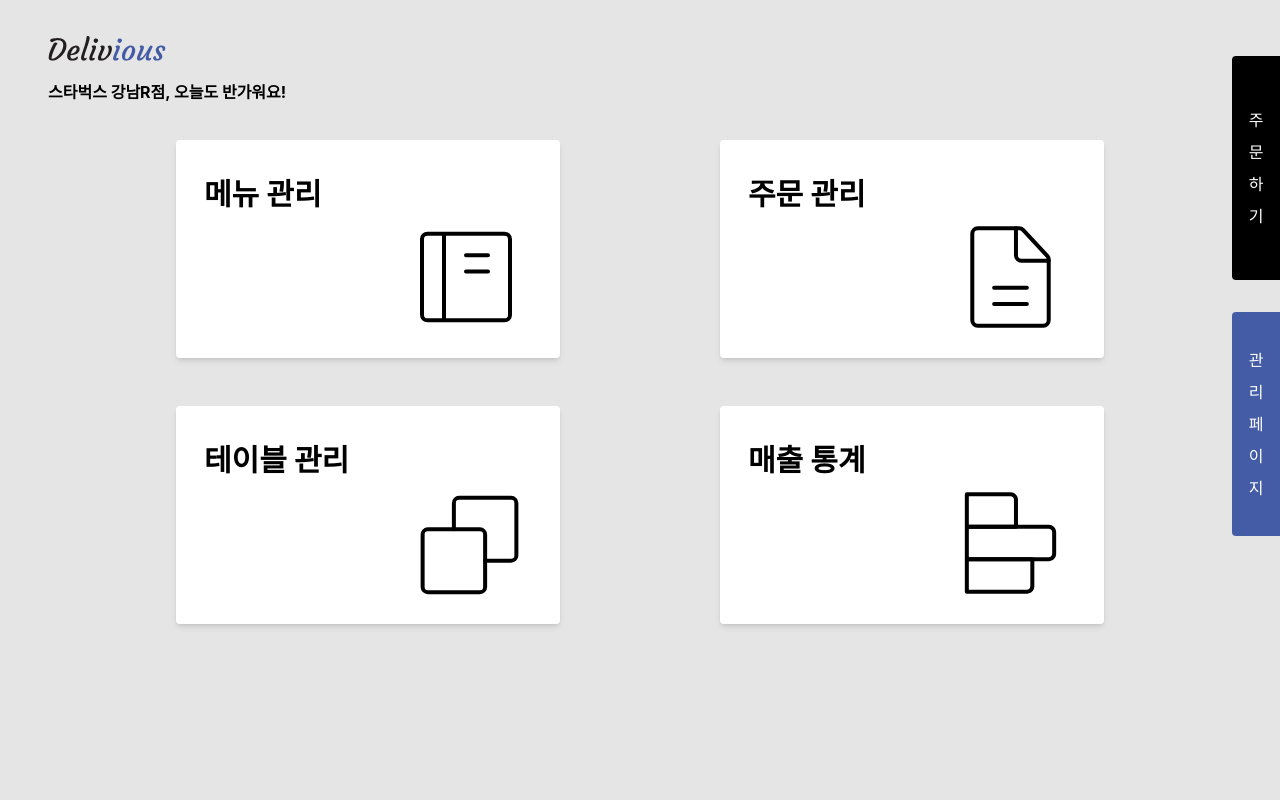
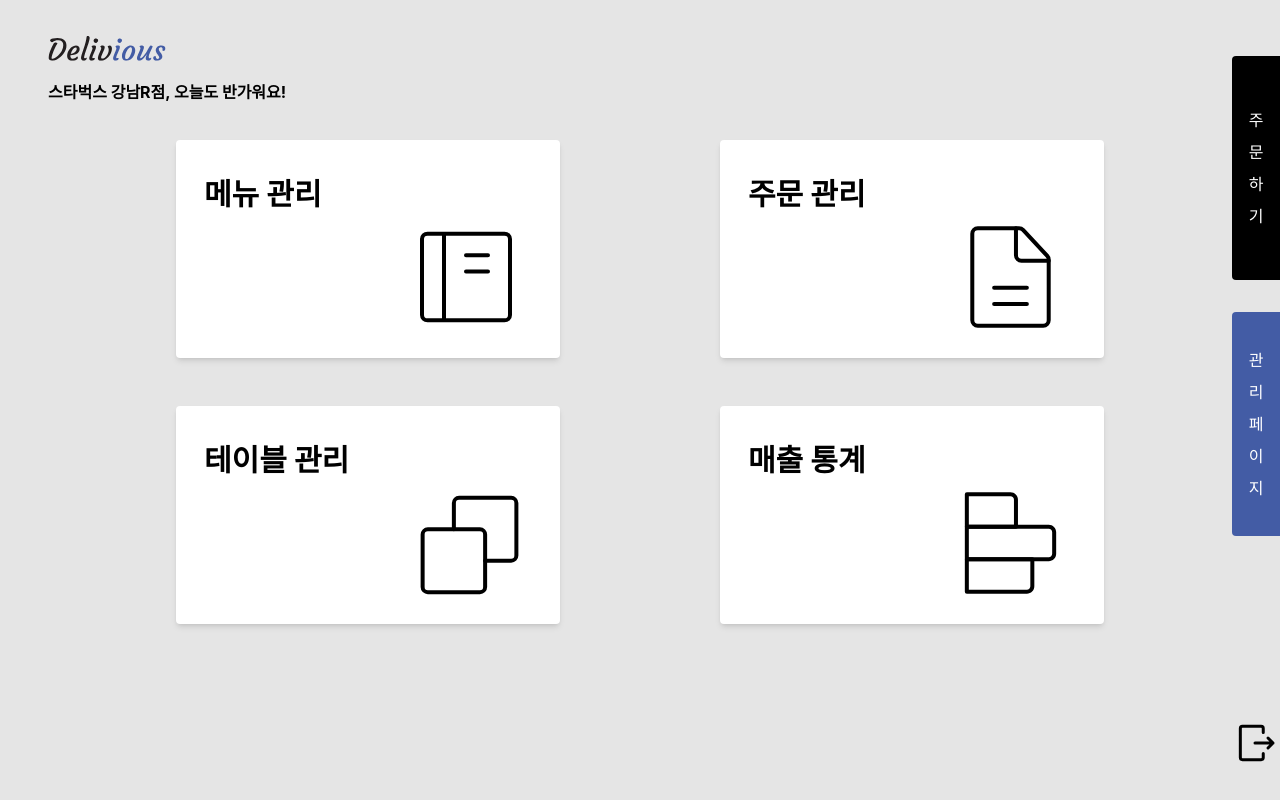
Before and after one commit to do-gather/delivious, a React (Create React App) app in the folder frontend/: page /admin in a window 1280 px wide. Built offline with nearby package versions, Linux system fonts and the light colour scheme.

Commit message:
feat: add logout button

```diff
--- a/frontend/src/pages/AdminMain.tsx
+++ b/frontend/src/pages/AdminMain.tsx
@@ -4,6 +4,7 @@ import Tap from '../components/Tap';
 import ChartBar from '../images/ChartBar';
 import Copy from '../images/Copy';
 import Document from '../images/Document';
+import Logout from '../images/Logout';
 import Notebook from '../images/Notebook';
 
 /**
@@ -42,9 +43,12 @@ export default function AdminMain() {
           <MenuBox title="매출 통계" icon={<ChartBar />} url="/admin/reports" />
         </div>
       </div>
-      <div className="fixed flex-col space-y-8 right-0 top-14">
+      <div className="fixed flex-col space-y-8 right-0 top-14 h-full">
         <Tap color="#000000" name="주문하기" link="/" />
         <Tap color="#435ca5" name="관리페이지" link="/admin" />
+        <Link className="fixed bottom-8" to="/login">
+          <Logout />
+        </Link>
       </div>
     </div>
   );
```
